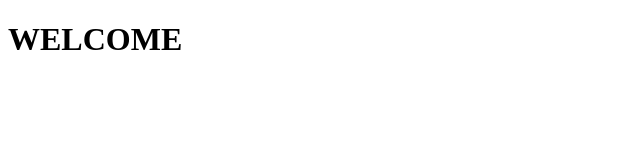
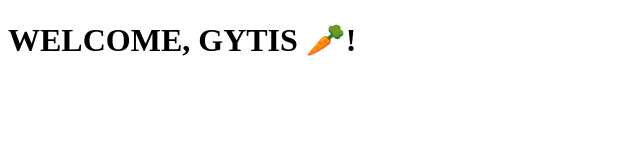
Before and after one commit to Crepis/ntai, a plain HTML site: page index.html in a window 1280 px wide. Shown: the whole page, without its empty margins (0-640 px from the left). Drawn offline with Linux system fonts and the light colour scheme.

Commit message:
Update index.html

```diff
--- a/index.html
+++ b/index.html
@@ -7,6 +7,6 @@
     <title>COMICS</title>
 </head>
 <body>
-    <h1>WELCOME</h1>
+    <h1>WELCOME, GYTIS 🥕!</h1>
 </body>
 </html>
```
